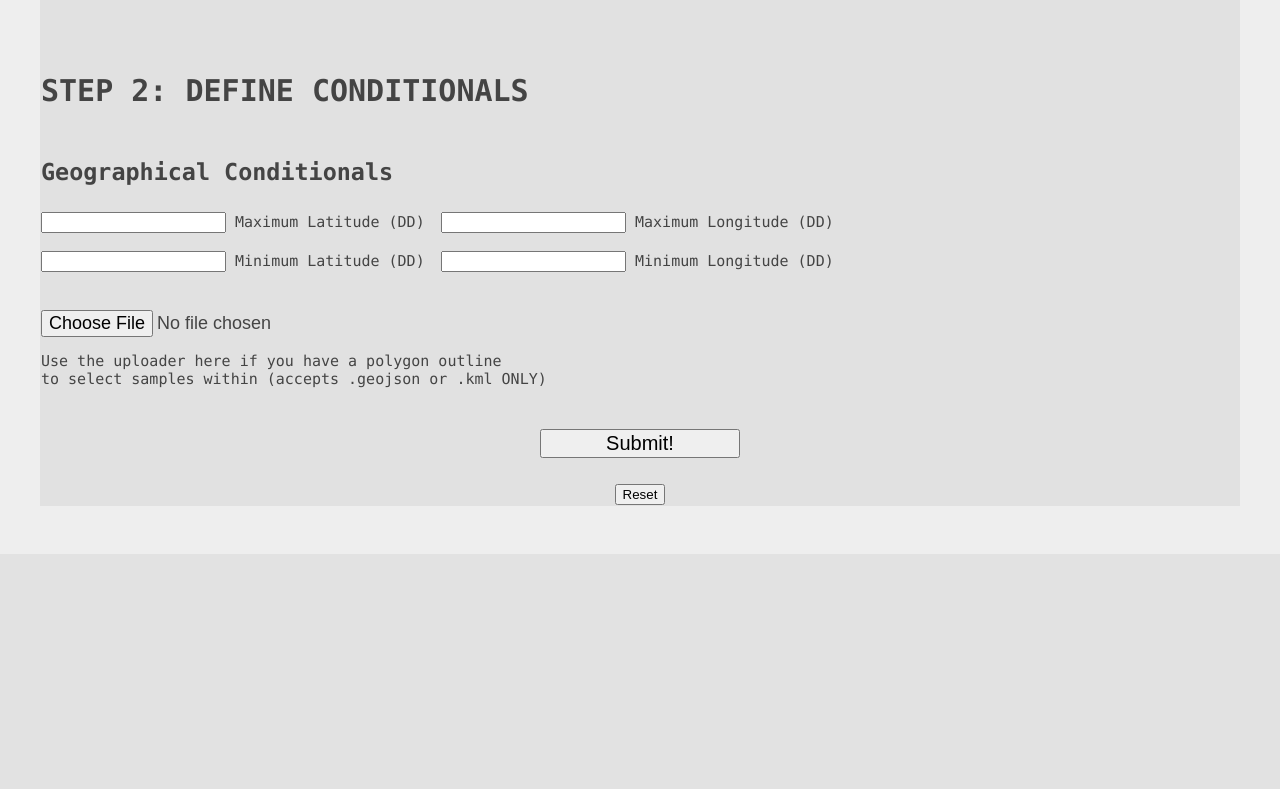
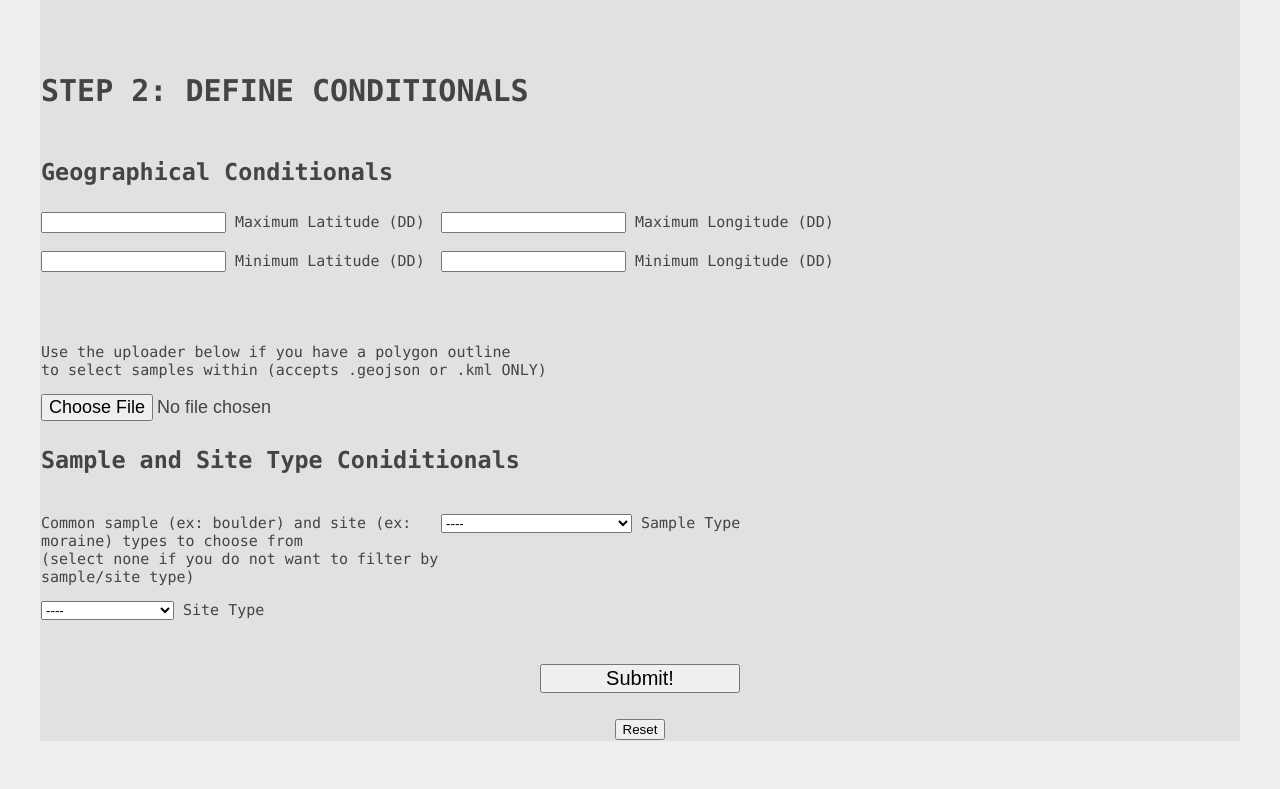
Before and after one commit to jtulenko/iced-x-radci-examples, a Flask app: page /askiced in a window 1280 px wide. Shown: the part 2750-3539 px from the top of the page. Before the commit the page ends 3255 px from the top, so only its background shows below. Run offline with Flask 3, Linux system fonts and the light colour scheme; some libraries are stand-ins or nearby versions.

Commit message:
sadgasfh

```diff
--- a/templates/askiced.html
+++ b/templates/askiced.html
@@ -255,17 +255,55 @@
 
     <table width=100% style="font-size: 15px;">
       <td width="50%" style="text-align: left; vertical-align: top;">
-        <br>
+        <br><br>
+        <p>Use the uploader below if you have a polygon outline <br> to select samples within (accepts .geojson or .kml ONLY)</p>
         <input type="file"
           style="width: 500px; font-size: 18px;"
           name="uploadoutline"
           accept=".geojson, .kml"><br>
-        <p>Use the uploader here if you have a polygon outline <br> to select samples within (accepts .geojson or .kml ONLY)</p>
       </td>
 
       <td width="50%" style="text-align: left; vertical-align: top;">
       </td>
+    </table>
 
+    <table width="100%">
+      <td width="100%" style="text-align: left;">
+        <h3>Sample and Site Type Coniditionals</h3>
+      </td>
+    </table>
+
+    <!--Common sample (ex: boulder) and site (ex: moraine) types to choose from - select none if you do not want to filter by sample/site type-->
+
+    <table width=100% style="font-size: 15px;">
+      <td width="33.3333%" style="text-align: left; vertical-align: top;">
+        <p>Common sample (ex: boulder) and site (ex: moraine) types to choose from <br> (select none if you do not want to filter by sample/site type)</p>
+        <label><select name="site_type">
+          <option value="" disabled selected>----</option>
+          <option value="moraine">moraine</option>
+          <option value="nunatak">nunatak</option>
+          <option value="bedrocksurfaces">bedrock surface(s)</option>
+          <option value="terracefan">terrace/fan</option>
+          <option value="erratics">erratic(s)</option>
+          <option value="none">none</option>
+        </select>  Site Type </label><br><br>
+      </td>
+
+      <td width="33.3333%" style="text-align: left; vertical-align: top;">
+        <p></p>
+        <label><select name="site_type">
+          <option value="" disabled selected>----</option>
+          <option value="boulder">boulder</option>
+          <option value="bedrock">bedrock</option>
+          <option value="erratic">erratic</option>
+          <option value="cobbleclastpebble">Cobble(s)/Clast(s)/Pebble(s)</option>
+          <option value="none">none</option>
+        </select>  Sample Type </label><br><br>
+      </td>
+
+      <td width="33.333%" style="text-align: left; vertical-align: top;"> <!--style="border-right:1px solid #000;">-->
+        <br><br>
+      </td>
     </table>
 
     <table width="100%">
```
